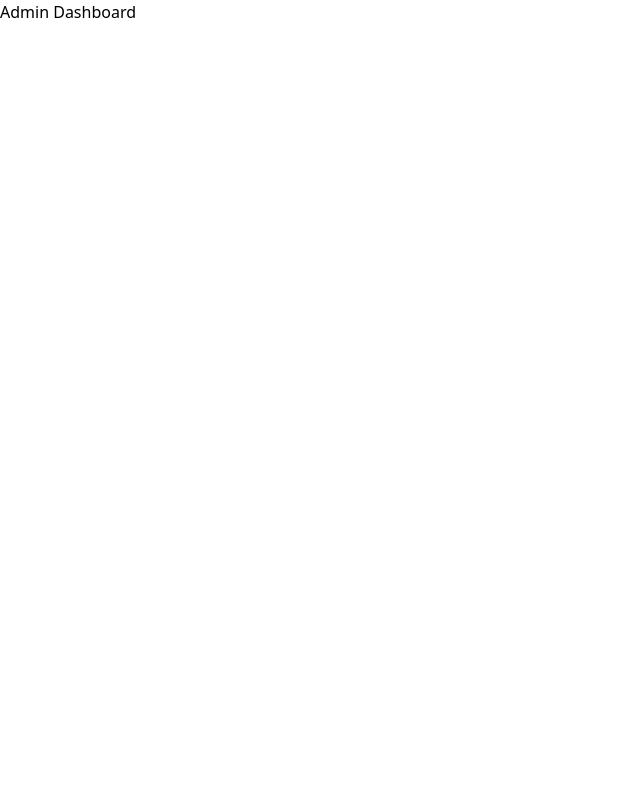
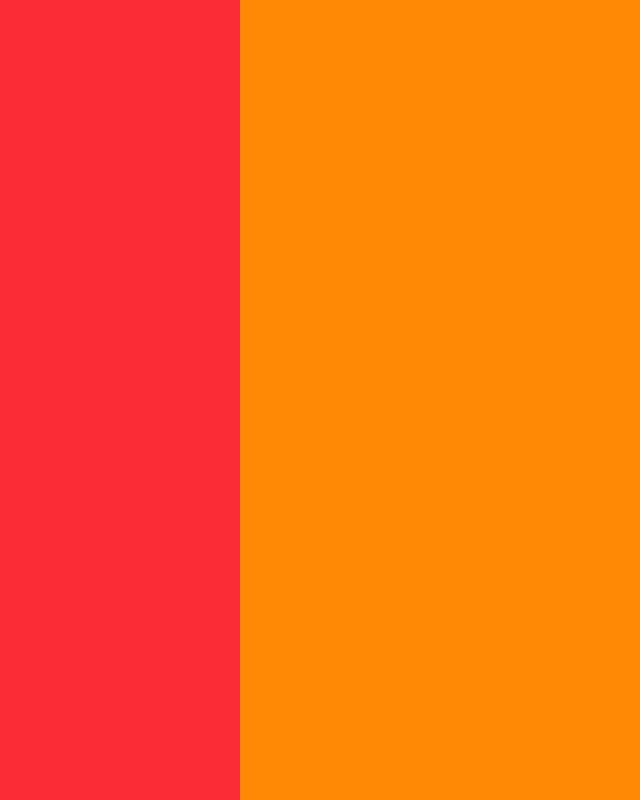
Before and after one commit to munachi821/Table-tap, a Next.js app: page /admin in a window 1280 px wide. Shown: the whole page, without its empty margins (0-640 px from the left). Built offline with nearby package versions, Linux system fonts and the light colour scheme.

Commit message:
started working on the owner dashboard

```diff
--- a/app/admin/page.tsx
+++ b/app/admin/page.tsx
@@ -1,4 +1,9 @@
 const Page = () => {
-  return <div>Admin Dashboard</div>;
+  return (
+    <main className="flex h-screen">
+      <div className="w-60 h-full bg-red-500 shrink-0"></div>
+      <div className="w-full h-full bg-orange-400"></div>
+    </main>
+  );
 };
 export default Page;
```
